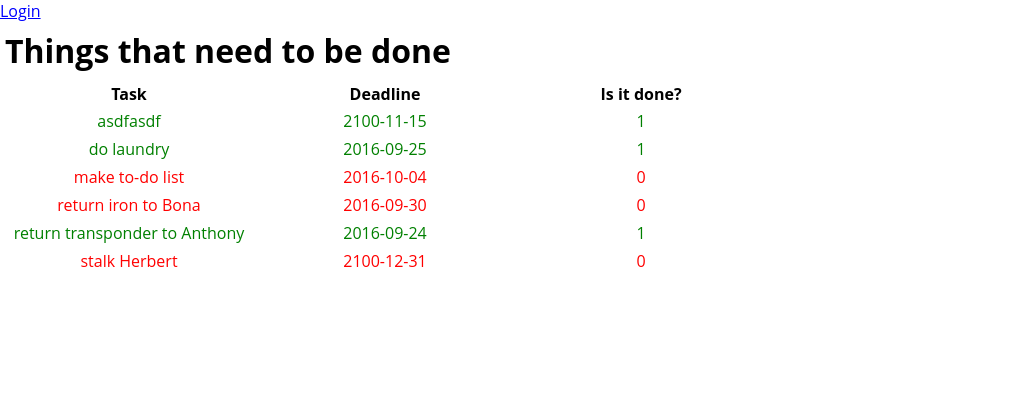
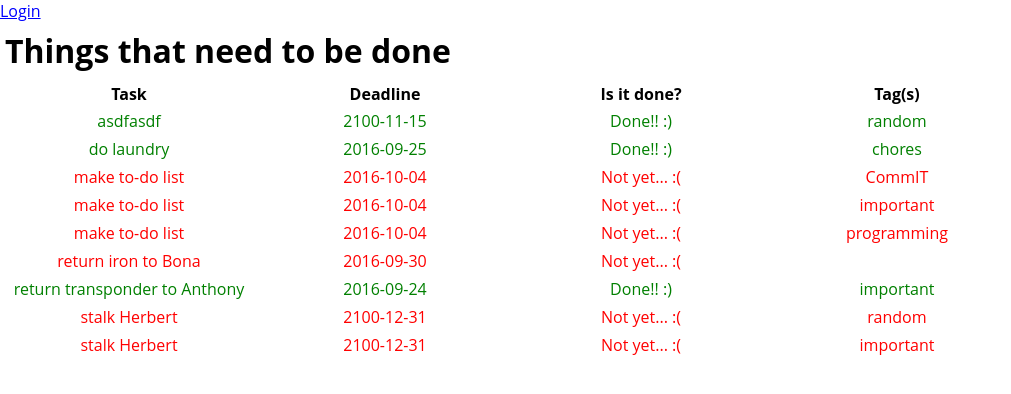
Before and after one commit to HanamaruSS/to-do-list, a PHP site: page /?o=task in a window 1280 px wide. Shown: the top 394 px of the page, without its empty margins (0-1011 px from the left). Run offline with PHP 8.4, Linux system fonts and the light colour scheme; data comes from the database, SQL or seed files in the repository; both versions use the stored data as it was after the commit.

Commit message:
add some tags

```diff
--- a/index.php
+++ b/index.php
@@ -1,6 +1,7 @@
 <!DOCTYPE html>
 <html>
     <head>
+        <meta charset='utf-8'>
         <link type='text/css' rel='stylesheet' href='style.css'/>
         <title>To-do List</title>
     </head>
@@ -19,14 +20,22 @@
         if ($order === "") {
                 $order = "deadline";
         }
-	$sql = "SELECT task, deadline, done FROM todo_list ORDER BY $order";
+        $sql = "SELECT task, deadline, done, tag
+                FROM todo_list LEFT JOIN junction_table
+                ON junction_table.todo_id = todo_list.id
+                LEFT JOIN tag
+                ON junction_table.tag_id = tag.id
+                ORDER BY todo_list.$order";
+        // do we need OUTER for LEFT OUTER JOIN?
+
         $result = $conn->query($sql);
 
         if ($result->num_rows > 0) {
                 echo "<table> <tr>";
                 echo "<th><a href='/?o=task'>Task</a></th>";
                 echo "<th><a href='/?o=deadline'>Deadline</a></th>";
-                echo "<th><a href='/?o=done'>Is it done?</a></th> </tr>";
+                echo "<th><a href='/?o=done'>Is it done?</a></th>";
+                echo "<th>Tag(s)</th></tr>";
 
                 // output data of each row
                 while($row = $result->fetch_assoc()) {
@@ -35,7 +44,19 @@
                         } else {
                                 echo "<tr class='not-done'>";
                         }
-		echo "<td>".$row["task"]. "</td><td>" . $row["deadline"] . "</td><td>" . $row["done"]. "</td></tr>";
+
+                        echo "<td>".$row["task"]. "</td><td>";
+                        echo $row["deadline"] . "</td><td>";
+
+                        if ($row["done"] == true) {
+                                echo "Done!! :)";
+                        } else {
+                                echo "Not yet... :(";
+                        }
+
+                        echo "</td><td>" . $row["tag"];
+
+                        echo "</td></tr>";
                 }
                 echo "</table>";
 
```
Also changed, not shown: todo.sql (+48 -2 lines). Lines whose indentation alone changed are shown as unchanged.
